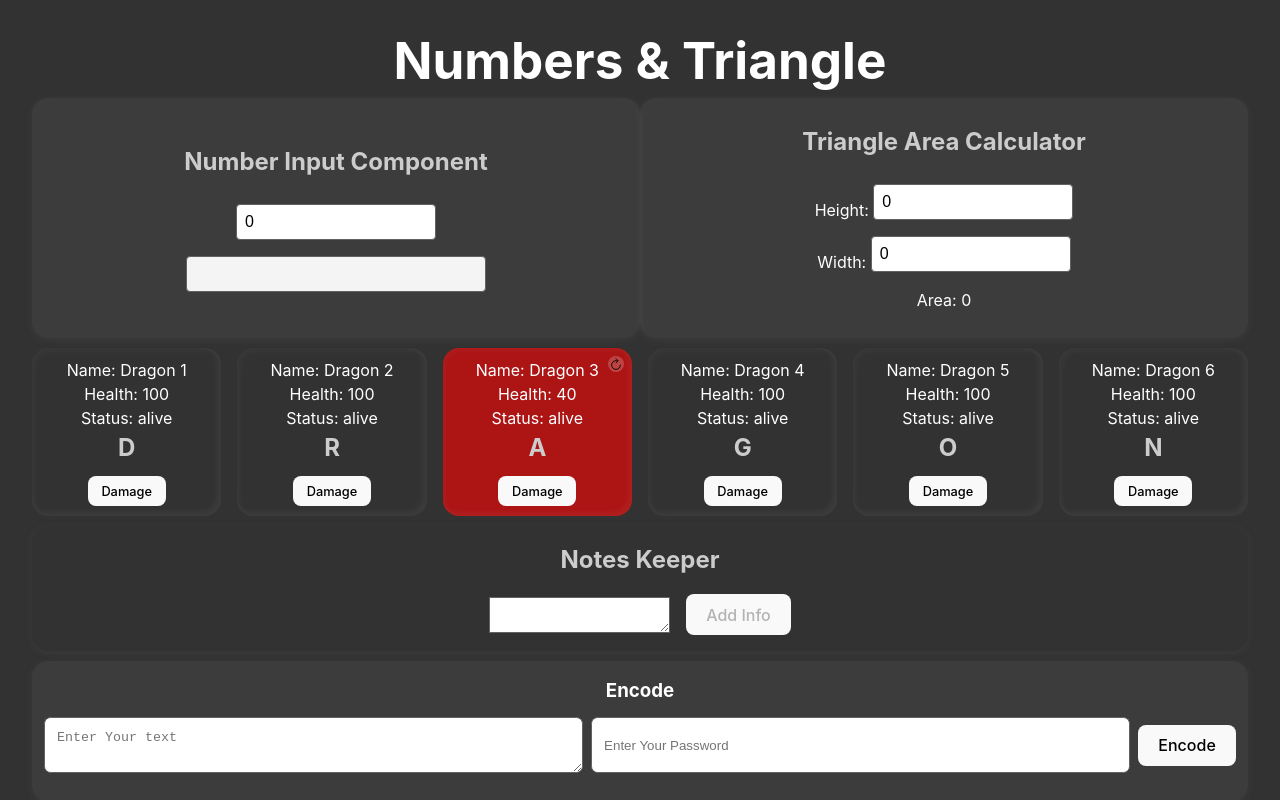
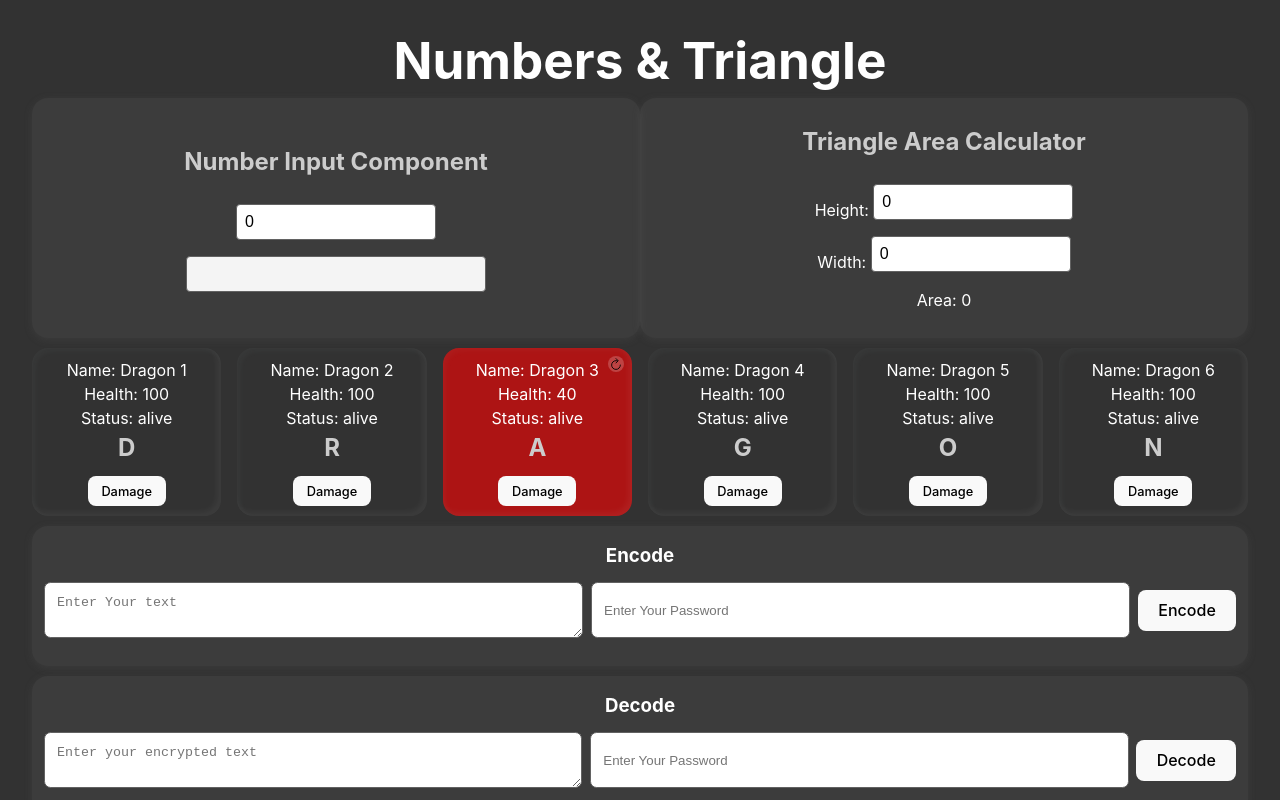
Before and after one commit to akchauhan2/triangle, a React (Vite) app: page / in a window 1280 px wide. Built offline with nearby package versions, Linux system fonts and the light colour scheme.

Commit message:
Component renamed from practice to notes

```diff
--- a/src/App.tsx
+++ b/src/App.tsx
@@ -4,7 +4,7 @@ import Numbers from "./Components/Numbers";
 import Triangle from "./Components/Triangle";
 import Dragon from "./Dragon";
 import { Alive, Dragon as DragonType } from "./type";
-import Practice from "./Components/Practice";
+import Notes from "./Components/Notes";
 import Passwords from "./Components/Passwords";
 
 function App() {
@@ -29,8 +29,8 @@ function App() {
       </div>
       <div className="bg">
         <Dragon dragons={dragons} setDragons={setDragons} />
-        <Practice />
         <Passwords />
+        <Notes />
       </div>
       <p className="creadits">Submitted by Ajay Kumar Chauhan</p>
     </div>
--- a/src/Components/Practice/index.tsx
+++ b/src/Components/Notes/index.tsx
@@ -1,6 +1,6 @@
 import React, { useState, useEffect } from "react";
 
-function Practice() {
+function Notes() {
   const [infos, setInfos] = useState<string[]>([]);
   const [input, setInput] = useState<string>("");
 
@@ -41,7 +41,11 @@ function Practice() {
     <div className="notes-keeper">
       <h2>Notes Keeper</h2>
       <form onSubmit={addInfo} className="wrapper" style={{ gap: "1em" }}>
-        <textarea value={input} onChange={handleInputChange} />
+        <textarea
+          className="flex-1 ml-1"
+          value={input}
+          onChange={handleInputChange}
+        />
         <button disabled={!input} type="submit">
           Add Info
         </button>
@@ -75,4 +79,4 @@ function Practice() {
   );
 }
 
-export default Practice;
+export default Notes;
```
